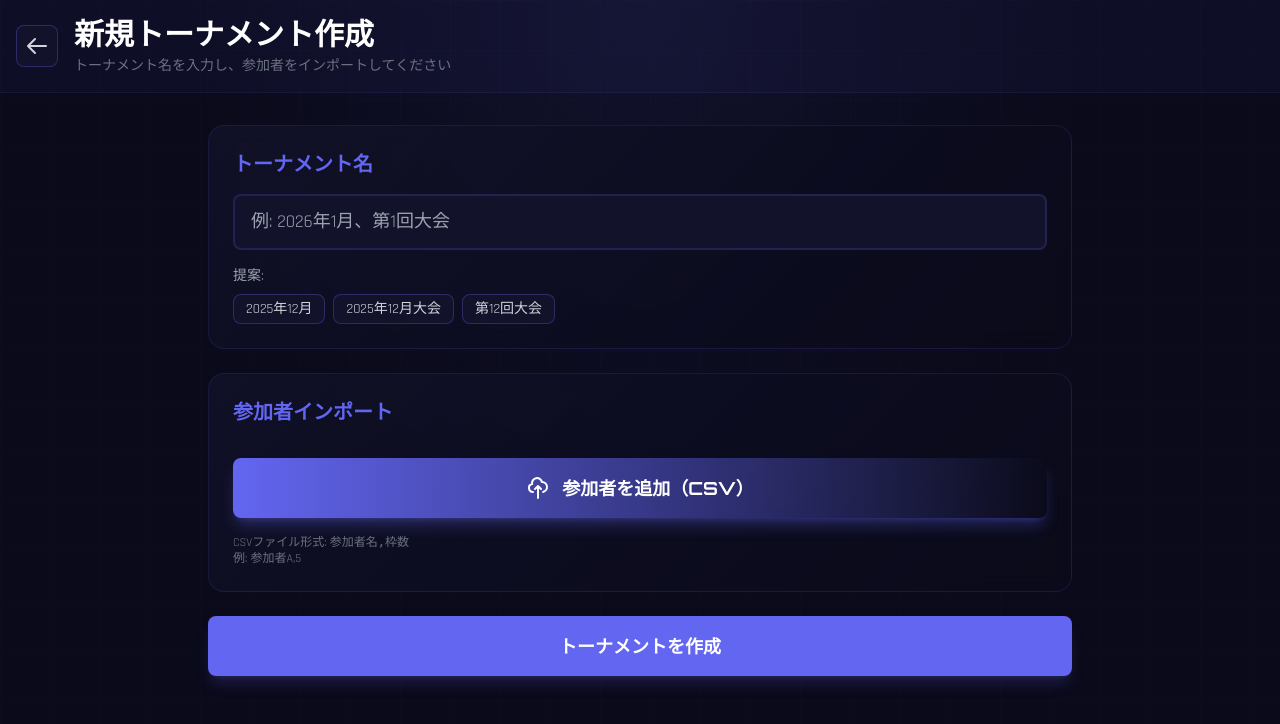
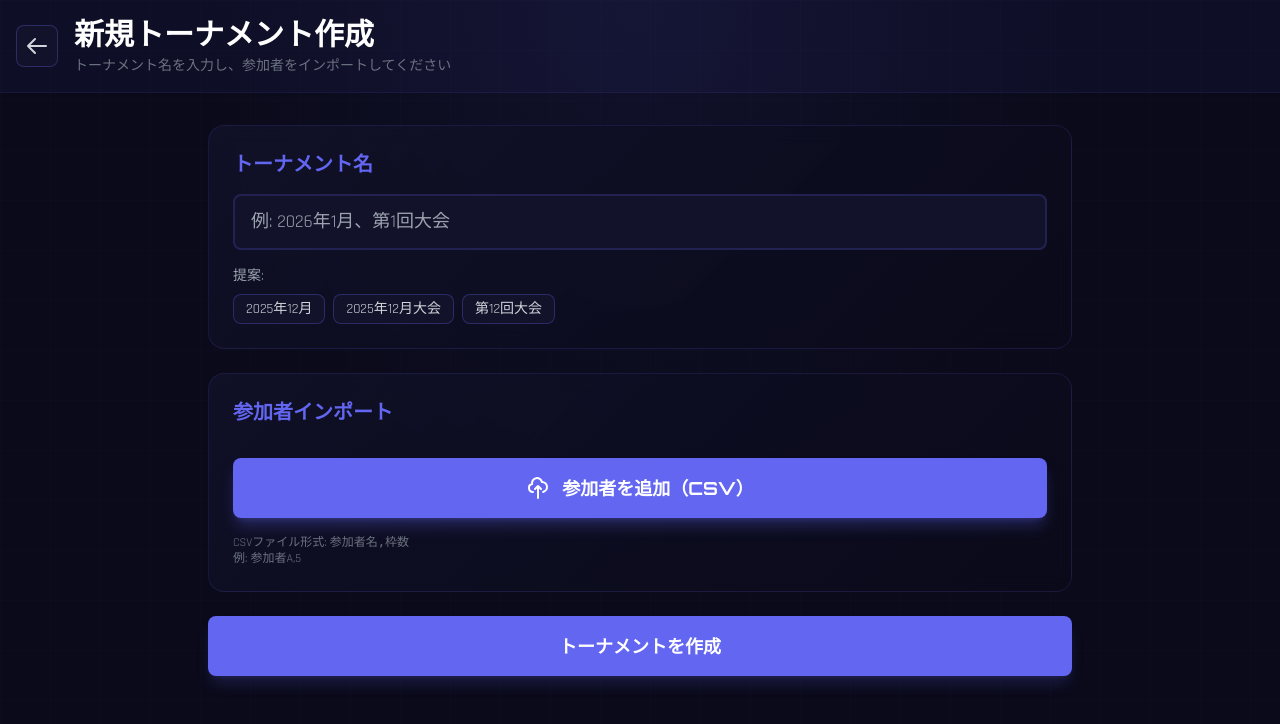
Before and after one commit to sai01234/roulette, a Next.js app: page /tournament/new in a window 1280 px wide. Shown: the top 724 px of the page. Built offline with nearby package versions, Linux system fonts and the light colour scheme.

Commit message:
Remove gradient from CSV import button
- Replace gradient background with solid color
- Remove gradient hover effect overlay
- Simplify button styling for consistency
- Use transition-colors for smooth hover

```diff
--- a/components/CSVImport.tsx
+++ b/components/CSVImport.tsx
@@ -66,14 +66,14 @@ export default function CSVImport({ onImport, disabled }: CSVImportProps) {
       <motion.button
         onClick={() => fileInputRef.current?.click()}
         disabled={disabled || isProcessing}
-        className="w-full relative overflow-hidden rounded-lg px-6 py-4 font-display text-lg font-bold
-          bg-gradient-to-r from-cyber-accent to-cyber-purple text-white
+        className="w-full rounded-lg px-6 py-4 font-display text-lg font-bold
+          bg-cyber-accent hover:bg-cyber-accent-dark text-white
           disabled:opacity-50 disabled:cursor-not-allowed
-          shadow-lg shadow-cyber-accent/30"
+          shadow-lg shadow-cyber-accent/30 transition-colors"
         whileHover={{ scale: 1.02 }}
         whileTap={{ scale: 0.98 }}
       >
-        <span className="relative z-10 flex items-center justify-center gap-3">
+        <span className="flex items-center justify-center gap-3">
           {isProcessing ? (
             <>
               <motion.div
@@ -93,13 +93,6 @@ export default function CSVImport({ onImport, disabled }: CSVImportProps) {
             </>
           )}
         </span>
-
-        <motion.div
-          className="absolute inset-0 bg-gradient-to-r from-cyber-purple to-cyber-accent"
-          initial={{ x: '-100%' }}
-          whileHover={{ x: 0 }}
-          transition={{ duration: 0.3 }}
-        />
       </motion.button>
 
       <AnimatePresence>
```
